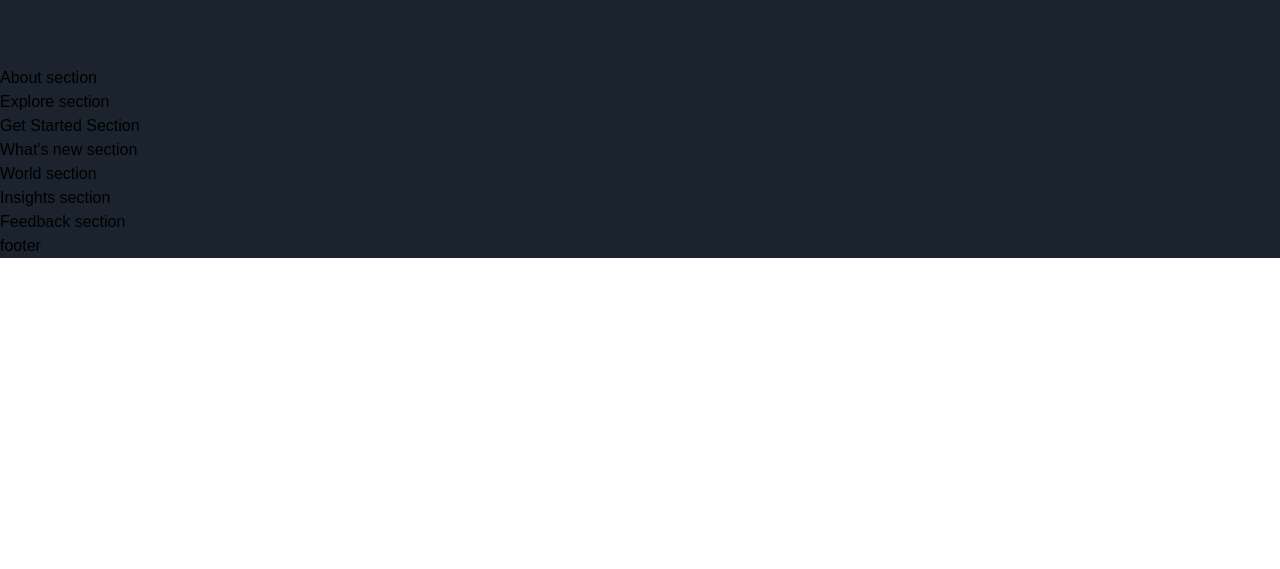
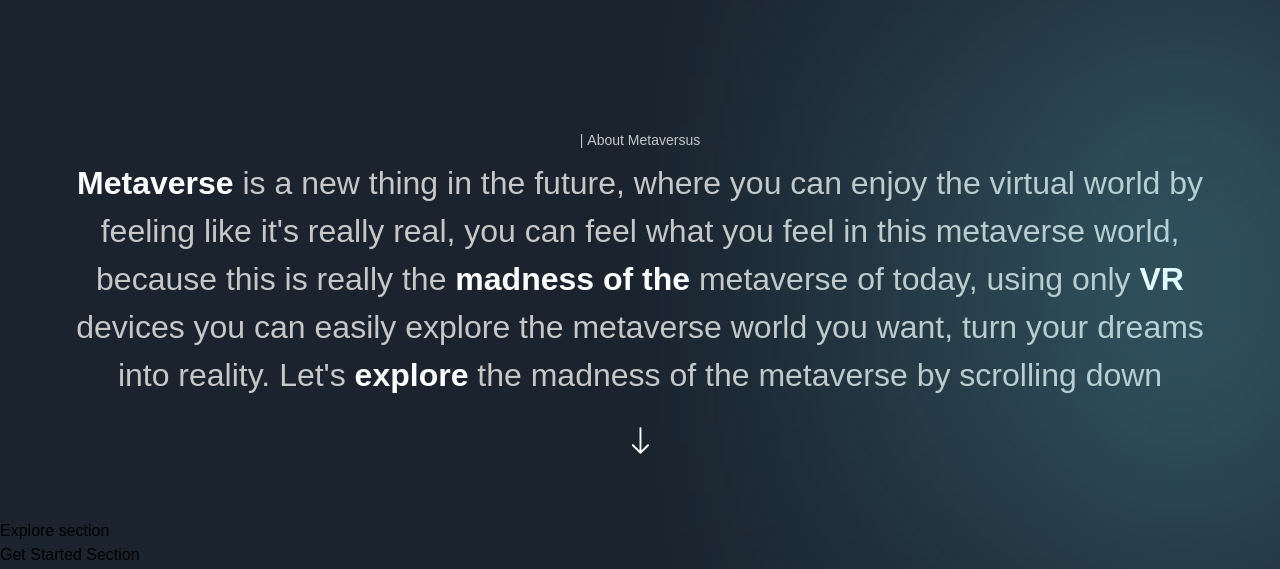
Before and after one commit to XNKRJUNG/x-metaversus, a Next.js app: page / in a window 1280 px wide. Shown: the part 1038-1607 px from the top of the page. Before the commit the page ends 1296 px from the top, so only its background shows below. Built offline with nearby package versions, Linux system fonts and the light colour scheme; a web font is replaced by a local one.

Commit message:
Adds components in about.jsx

```diff
--- a/components/CustomTexts.jsx
+++ b/components/CustomTexts.jsx
@@ -1,9 +1,20 @@
-'use client';
+"use client";
 
-export const TypingText = () => (
-  <p>Typing Text</p>
+import { motion } from "framer-motion";
+
+import { textContainer, textVariant2 } from "../utils/motion";
+
+export const TypingText = ({ title, textStyles }) => (
+  <motion.p
+    variants={textContainer}
+    className={`font-normal text-[14px] text-secondary-white ${textStyles}`}
+  >
+    {Array.from(title).map((letter, index) => (
+      <motion.span variants={textVariant2} key={index}>
+        {letter === " " ? "\u00A0" : letter}
+      </motion.span>
+    ))}
+  </motion.p>
 );
 
-export const TitleText = () => (
-  <h2>Title Text</h2>
-);
+export const TitleText = ({ title, textStyles }) => <h2>Title Text</h2>;
--- a/sections/About.jsx
+++ b/sections/About.jsx
@@ -1,8 +1,45 @@
-'use client';
+"use client";
+
+import { motion } from "framer-motion";
+import { TypingText } from "../components";
+
+import styles from "../styles";
+import { fadeIn, staggerContainer } from "../utils/motion";
 
 const About = () => (
-  <section>
-    About section
+  <section className={`${styles.paddings} relative z-10`}>
+    <div className="gradient-02 z-0" />
+    <motion.div
+      variants={staggerContainer}
+      initial="hidden"
+      whileInView="show"
+      viewport={{ once: false, amount: 0.25 }}
+      className={`${styles.innerWidth} mx-auto ${styles.flexCenter} flex-col`}
+    >
+      <TypingText title="| About Metaversus" textStyles="text-center" />
+      <motion.p
+        variants={fadeIn("up", "tween", 0.2, 1)}
+        className="mt-[8px] font-normal sm:text-[32px] text-[20px] text-center text-secondary-white"
+      >
+        <span className="font-extrabold text-white">Metaverse</span> is a new
+        thing in the future, where you can enjoy the virtual world by feeling
+        like it's really real, you can feel what you feel in this metaverse
+        world, because this is really the{" "}
+        <span className="font-extrabold text-white">madness of the</span>{" "}
+        metaverse of today, using only{" "}
+        <span className="font-extrabold text-white">VR</span> devices you can
+        easily explore the metaverse world you want, turn your dreams into
+        reality. Let's{" "}
+        <span className="font-extrabold text-white">explore</span> the madness
+        of the metaverse by scrolling down
+      </motion.p>
+      <motion.img
+        variants={fadeIn("up", "tween", 0.3, 1)}
+        src="/arrow-down.svg"
+        alt="arrow down"
+        className="w-[18px] h-[28px] object-content mt-[28px]"
+      />
+    </motion.div>
   </section>
 );
 
```
